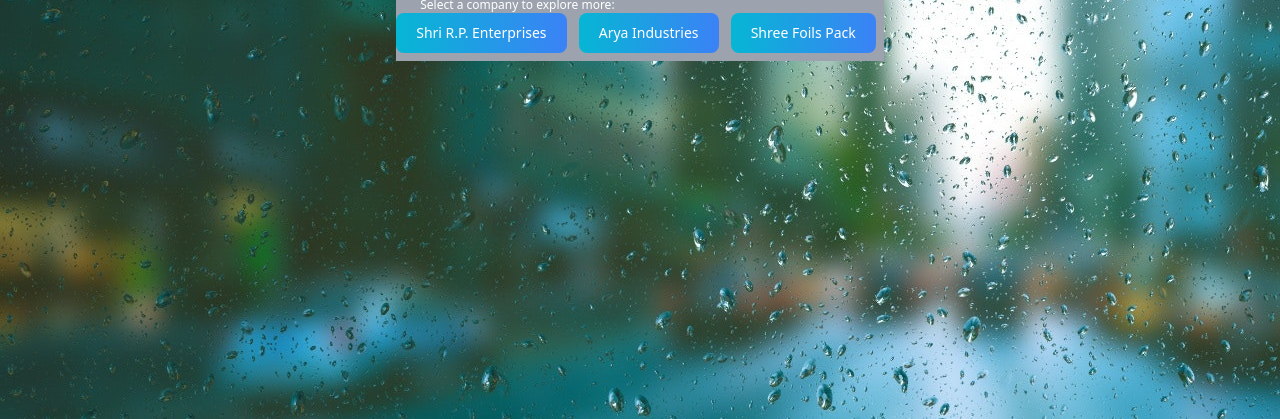
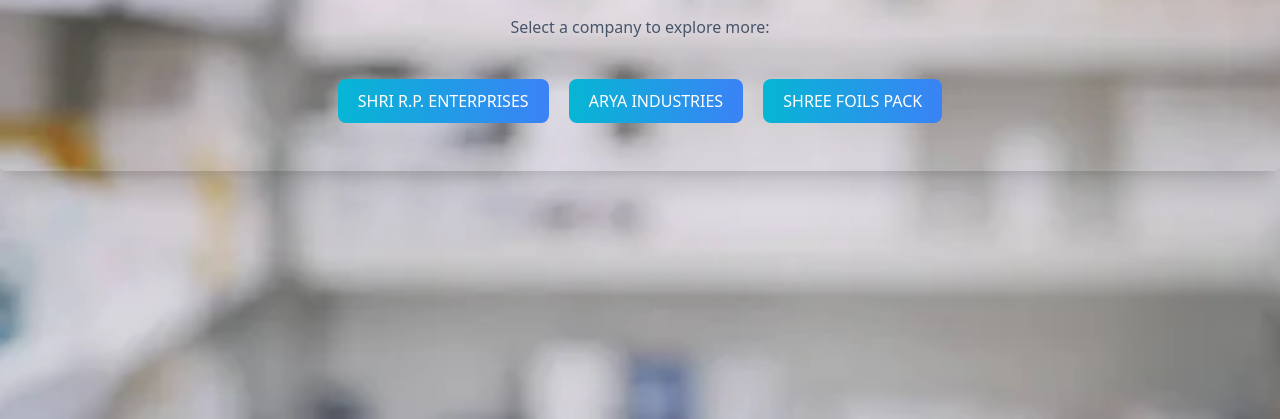
Before and after one commit to shribreeze/S.R.P_Enterprises, a website built with Vite: page index.html in a window 1280 px wide. Shown: the part 381-800 px from the top of the page. Built offline with nearby package versions, Linux system fonts and the light colour scheme.

Commit message:
home page done

```diff
--- a/index.html
+++ b/index.html
@@ -3,15 +3,17 @@
     <meta charset="UTF-8">
     <meta name="viewport" content="width=device-width, initial-scale=1.0">
     <link rel="stylesheet" href="/styles.css">
-    <title>S.R.P</title>
+    <title>S.R.P - Nalagarh</title>
 </head>
-<body class="font-sans bg-[url('/images/homeBg.jpg')] flex items-center justify-center">
-    <div class="my-20 bg-gray-400">
-        <p class="text-sm mx-1 font-bold text-white">Welcome to Our Pharmaceutical Companies</p>
-        <p class="text-xs mx-6 text-white">Select a company to explore more:</p>
-        <button type="button" class="text-white bg-gradient-to-r from-cyan-500 to-blue-500 hover:bg-gradient-to-bl focus:ring-4 focus:outline-none focus:ring-cyan-300 dark:focus:ring-cyan-800 font-medium rounded-lg text-sm px-5 py-2.5 text-center me-2 mb-2">Shri R.P. Enterprises</button>
-        <button type="button" class="text-white bg-gradient-to-r from-cyan-500 to-blue-500 hover:bg-gradient-to-bl focus:ring-4 focus:outline-none focus:ring-cyan-300 dark:focus:ring-cyan-800 font-medium rounded-lg text-sm px-5 py-2.5 text-center me-2 mb-2">Arya Industries</button>
-        <button type="button" class="text-white bg-gradient-to-r from-cyan-500 to-blue-500 hover:bg-gradient-to-bl focus:ring-4 focus:outline-none focus:ring-cyan-300 dark:focus:ring-cyan-800 font-medium rounded-lg text-sm px-5 py-2.5 text-center me-2 mb-2">Shree Foils Pack</button>
+<body class="font-sans bg-cover bg-[url('/images/homeBg1.webp')] overflow-hidden flex items-center justify-center">
+    <div class="my-40 rounded-md shadow-xl hover:shadow-2xl text-center items-center justify-center">
+        <p class="text-md mx-3 my-3 font-bold md:text-5xl">Welcome to Our Pharmaceutical Packaging Companies</p>
+        <p class="text-xs my-10 text-slate-600 md:text-base">Select a company to explore more:</p>
+        <div class="items-center justify-center my-10">
+            <button type="button" class="text-white bg-gradient-to-r from-cyan-500 to-blue-500 hover:bg-gradient-to-bl focus:ring-4 focus:outline-none focus:ring-cyan-300 dark:focus:ring-cyan-800 font-medium rounded-lg text-base px-5 py-2.5 text-center ms-2 me-2 mb-2" onclick="window.location.href='src/srpEntp.html'">SHRI R.P. ENTERPRISES</button>
+            <button type="button" class="text-white bg-gradient-to-r from-cyan-500 to-blue-500 hover:bg-gradient-to-bl focus:ring-4 focus:outline-none focus:ring-cyan-300 dark:focus:ring-cyan-800 font-medium rounded-lg text-base px-5 py-2.5 text-center ms-2 me-2 mb-2" onclick="window.location.href='src/aryaInds.html'">ARYA INDUSTRIES</button>
+            <button type="button" class="text-white bg-gradient-to-r from-cyan-500 to-blue-500 hover:bg-gradient-to-bl focus:ring-4 focus:outline-none focus:ring-cyan-300 dark:focus:ring-cyan-800 font-medium rounded-lg text-base px-5 py-2.5 text-center ms-2 me-2 mb-2" onclick="window.location.href='src/shreeFoils.html'">SHREE FOILS PACK</button>
+        </div>
     </div>
 </body>
 </html>
```
Also changed, not shown: src/aryaInds.html (added, +10 -0 lines), src/shreeFoils.html (added, +10 -0 lines), src/srpEntp.html (added, +10 -0 lines), images/homeBg1.webp (added).
